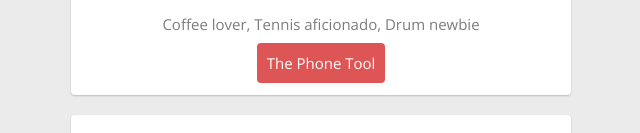
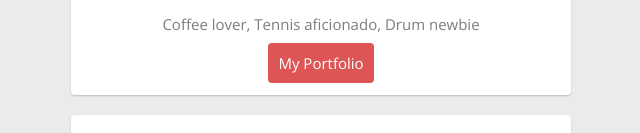
Before and after one commit to souebina/profile, a plain HTML site: page index.html in a window 1280 px wide. Shown: the part 209-342 px from the top of the page, without its empty margins (319-959 px from the left). Drawn offline with nearby package versions, Linux system fonts and the light colour scheme.

Commit message:
Update index.html

```diff
--- a/index.html
+++ b/index.html
@@ -25,7 +25,7 @@
     <p>
     Coffee lover, Tennis aficionado, Drum newbie
     </p>
-    <a href="https://phonetool.amazon.com/users/sosukee" class="btn-red">The Phone Tool</a>
+    <a href="https://souebina.github.io/projects/" class="btn-red"> My Portfolio</a>
 
     </div>
 
```
